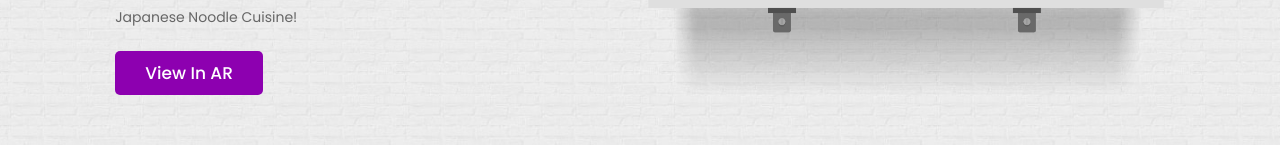
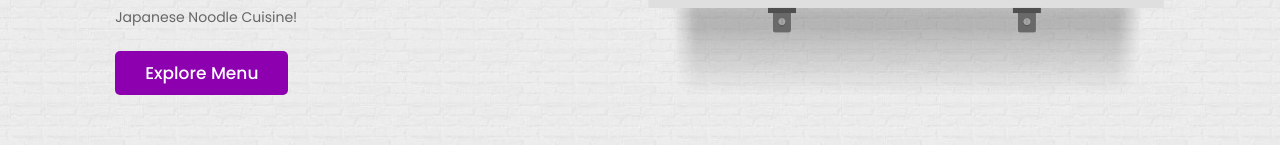
Before and after one commit to Soumya2411/AnimeFoodFrontend, a website: page index.html in a window 1280 px wide. Shown: the part 414-559 px from the top of the page. Drawn offline with nearby package versions, Linux system fonts and the light colour scheme.

Commit message:
Update index.html

```diff
--- a/index.html
+++ b/index.html
@@ -118,7 +118,7 @@
               Whether you're a fan of Naruto or simply a lover of great food, Ichiraku Ramen is the perfect place to satisfy your cravings.
              So why wait? Visit Ichiraku Ramen today and experience the ultimate in Japanese noodle cuisine!
           </p>
-          <a href="menu.html" class="btn">View in AR</a>
+          <a href="menu.html" class="btn">Explore menu</a>
         </div>
 
 
```
